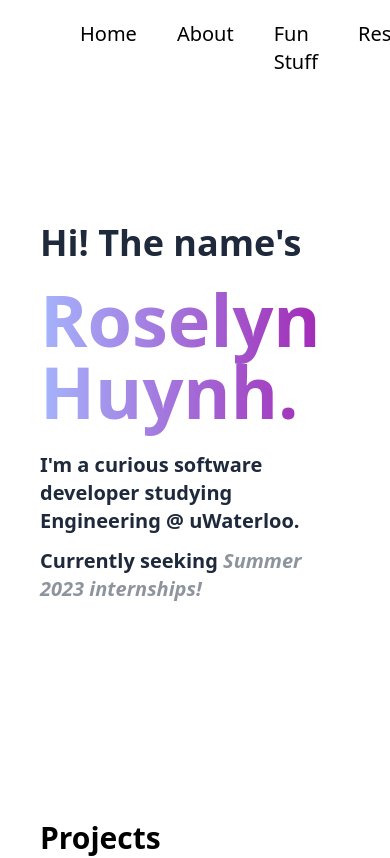
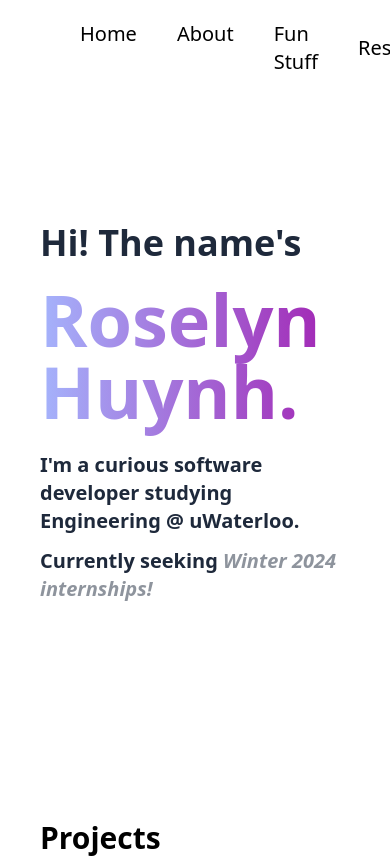
Before and after one commit to roselynh100/personal-website, a Vue app: page / in a window 390 px wide. Shown: the top 858 px of the page. Built offline with nearby package versions, Linux system fonts and the light colour scheme.

Commit message:
Update website for Winter 2024 + new resume

```diff
--- a/src/components/NavBar.vue
+++ b/src/components/NavBar.vue
@@ -1,26 +1,38 @@
 <template>
-
 	<nav>
 		<div class="flex py-5 items-center">
-            <router-link to="/"><img src="../assets/cloud.png" class="invisible sm:visible h-14 md:h-20"></router-link>
+			<router-link to="/"
+				><img
+					src="../assets/cloud.png"
+					class="invisible sm:visible h-14 md:h-20"
+			/></router-link>
 			<div class="flex text-xl grow justify-end">
-                <router-link v-for="route in routes" :to="route.to" class="hover:underline decoration-wavy decoration-indigo-300 decoration-2 ml-10">
-                    {{route.name}}
+				<router-link
+					v-for="route in routes"
+					:to="route.to"
+					class="hover:underline decoration-wavy decoration-indigo-300 decoration-2 ml-10"
+				>
+					{{ route.name }}
 				</router-link>
-                <a href="https://drive.google.com/file/d/1ULXEtL28BBoNuffCDTv8LFWHNqkgpB9f/view?usp=sharing" class="hover:underline decoration-wavy decoration-indigo-300 decoration-2 ml-10" target="_blank">Resume</a>
+				<button
+					@click="openResume"
+					class="hover:underline decoration-wavy decoration-indigo-300 decoration-2 ml-10"
+				>
+					Resume
+				</button>
 			</div>
 		</div>
 	</nav>
-
 </template>
 
 <script setup>
-
 	const routes = [
-    {name: "Home", to: "/"},
-    {name: "About", to: "/about"},
-    {name: "Fun Stuff", to: "/funstuff"}
+		{ name: 'Home', to: '/' },
+		{ name: 'About', to: '/about' },
+		{ name: 'Fun Stuff', to: '/funstuff' }
 	]
 
-
+	const openResume = () => {
+		window.open('roselyn_huynh_resume.pdf', '_blank')
+	}
 </script>
--- a/src/components/Opening.vue
+++ b/src/components/Opening.vue
@@ -1,12 +1,20 @@
 <template>
-
-    <div class="cursor-default text-slate-800 h-[calc(100vh-120px)] pt-[15vh]">
-
-        <p class="text-4xl font-semibold mb-5">Hi! The name's</p>
-        <p class="text-7xl md:text-8xl lg:text-9xl font-bold leading-20 text-transparent bg-clip-text bg-gradient-to-r from-indigo-300 to-fuchsia-700 h-40 mb-2">Roselyn Huynh.</p>
-        <p class="text-xl md:text-2xl font-semibold mb-3">I'm a curious software developer studying Engineering @ uWaterloo.</p>
-        <p class="text-xl md:text-2xl font-semibold">Currently seeking <span class="italic animate-pulse hover:underline hover:decoration-wavy hover:decoration-indigo-300 hover:animate-none">Summer 2023 internships!</span></p>
-
-    </div>
-
+	<div class="cursor-default text-slate-800 h-[calc(100vh-120px)] pt-[15vh]">
+		<p class="text-4xl font-semibold mb-5">Hi! The name's</p>
+		<p
+			class="text-7xl md:text-8xl lg:text-9xl font-bold leading-20 text-transparent bg-clip-text bg-gradient-to-r from-indigo-300 to-fuchsia-700 h-40 mb-2"
+		>
+			Roselyn Huynh.
+		</p>
+		<p class="text-xl md:text-2xl font-semibold mb-3">
+			I'm a curious software developer studying Engineering @ uWaterloo.
+		</p>
+		<p class="text-xl md:text-2xl font-semibold">
+			Currently seeking
+			<span
+				class="italic animate-pulse hover:underline hover:decoration-wavy hover:decoration-indigo-300 hover:animate-none"
+				>Winter 2024 internships!</span
+			>
+		</p>
+	</div>
 </template>
--- a/src/router/index.js
+++ b/src/router/index.js
@@ -20,11 +20,15 @@ const routes = [
 		name: 'Fun Stuff',
 		component: FunStuff
 	},
+	{
+		path: '/:catchAll(.*)',
+		component: Home
+	}
 ]
 
 const router = createRouter({
 	history: createWebHistory(),
 	routes
-});
+})
 
 export default router
```
Also changed, not shown: 1 other file (tests, documents, lock files or other folders). Lines whose indentation alone changed are shown as unchanged.
